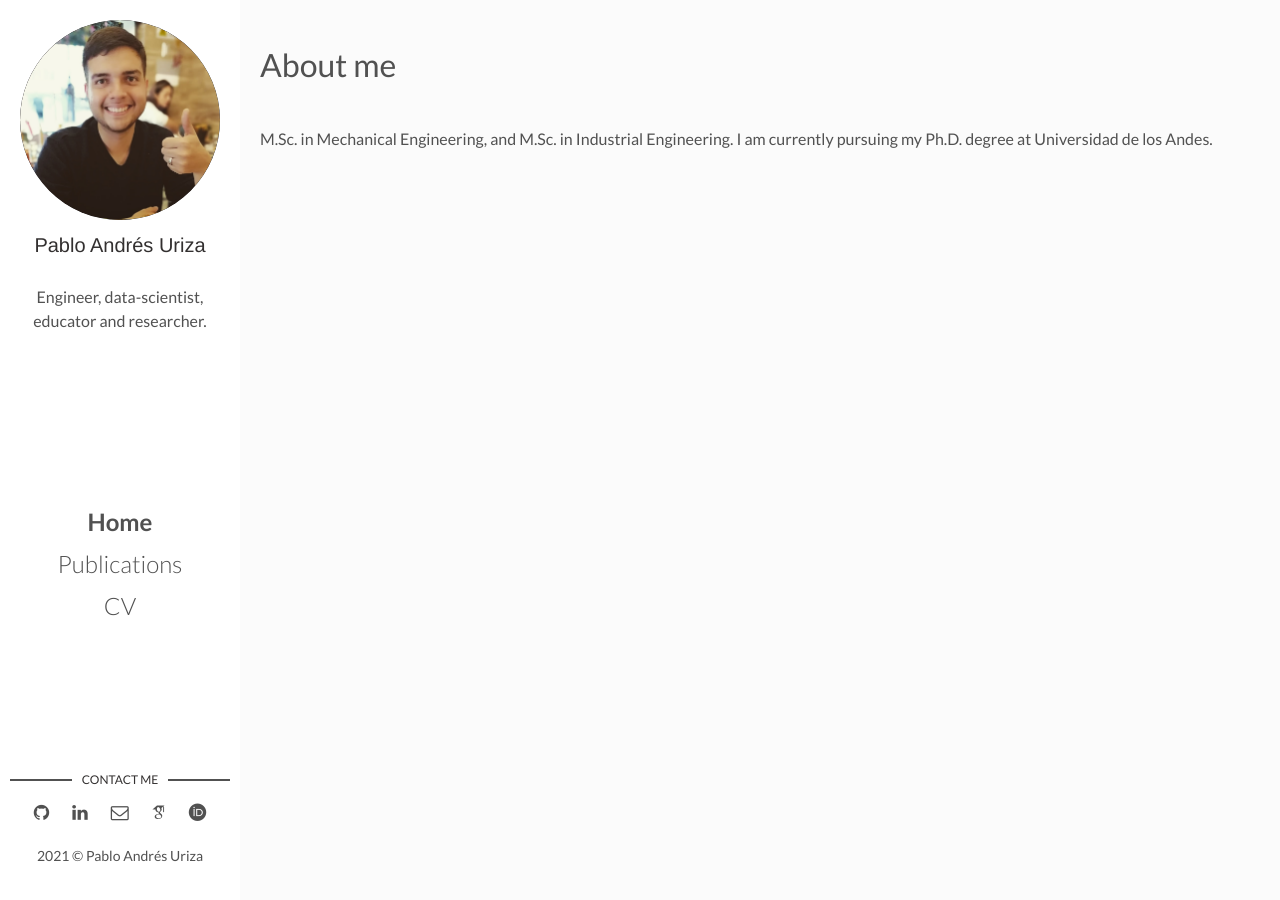
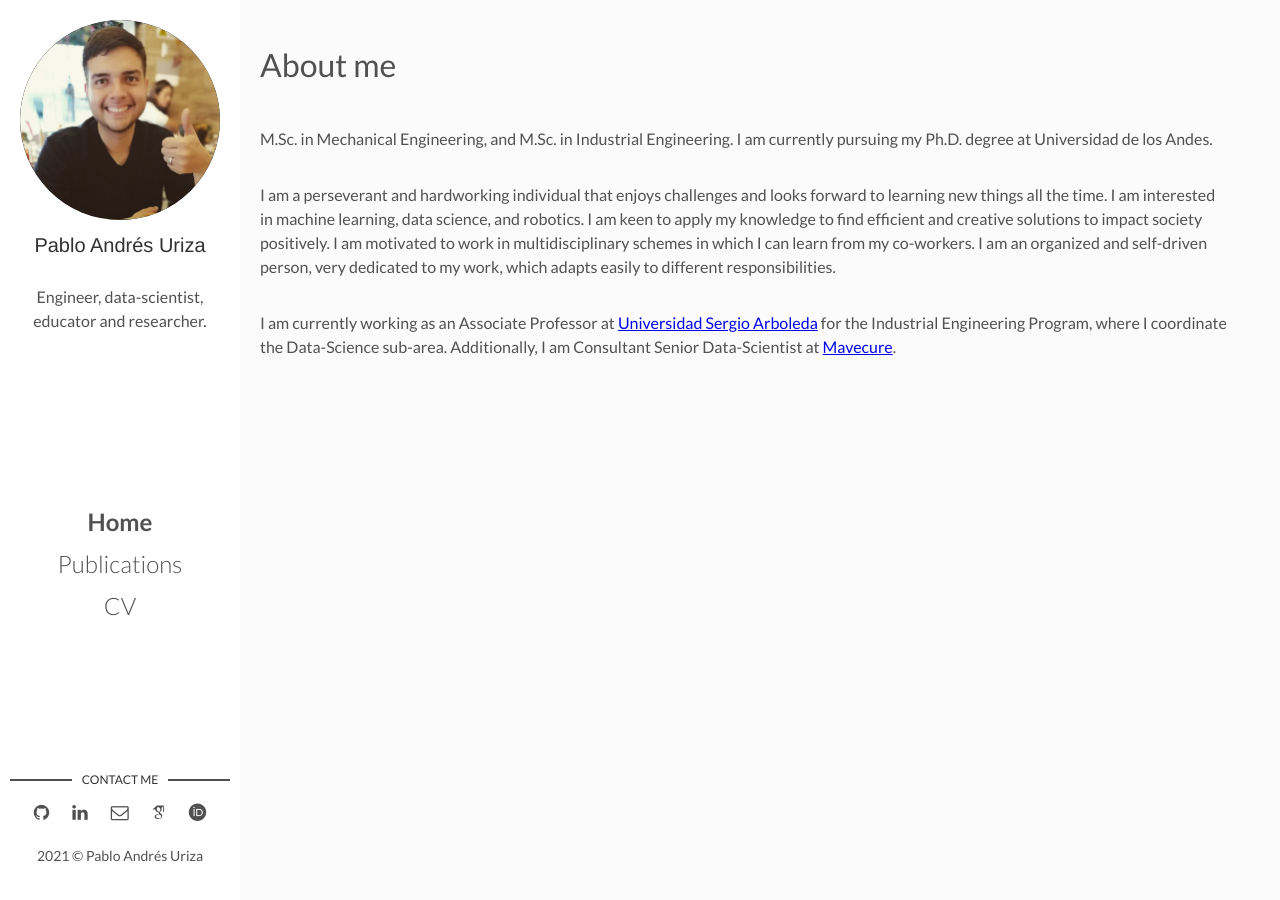
Before and after one commit to pa-uriza/pa-uriza.github.io, a Jekyll site: the page built from index.html, in a window 1280 px wide. Built offline with Jekyll 4.4.1, drawn with Linux system fonts in a browser that asks for light colours; some web fonts are replaced.

Commit message:
Update june 2021

```diff
--- a/index.html
+++ b/index.html
@@ -2,4 +2,24 @@
 layout: main
 ---
 <h1>About me</h1>
-<p>M.Sc. in Mechanical Engineering, and M.Sc. in Industrial Engineering. I am currently pursuing my Ph.D. degree at Universidad de los Andes.</p>
+<p>
+    M.Sc. in Mechanical Engineering, and M.Sc. in Industrial Engineering. I am currently pursuing my Ph.D. degree at
+    Universidad de los Andes.
+</p>
+
+<p>
+    I am a perseverant and hardworking individual that enjoys challenges and looks forward to learning new things all
+    the time. I am interested in machine learning, data science, and robotics. I am keen to apply my knowledge to find
+    efficient and creative solutions to impact society positively. I am motivated to work in multidisciplinary
+    schemes in which I can learn from my co-workers. I am an organized and self-driven person, very dedicated to my
+    work, which adapts easily to different responsibilities.
+</p>
+
+<p>
+    I am currently working as an Associate Professor at
+    <a href="https://www.usergioarboleda.edu.co/">Universidad Sergio Arboleda</a> for the Industrial Engineering
+    Program,
+    where I coordinate the Data-Science sub-area.
+    Additionally, I am Consultant Senior Data-Scientist at
+    <a href="https://mavecure.co/">Mavecure</a>.
+</p>
```
Also changed, not shown: _posts/2015-06-15-weight_compensation.md (+2 -2 lines), _posts/2021-06-18-bicycle_propensity.md (added, +12 -0 lines), assets/img/2015-06-15-weight_compensation.jpg (added), assets/img/2021-06-18-bicycle_propensity.jpg (added), assets/img/weight_compensation.jpg (deleted), 1 other file.
